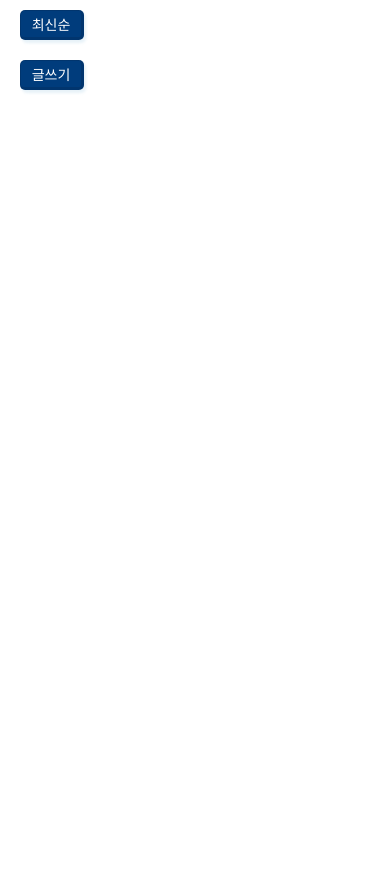
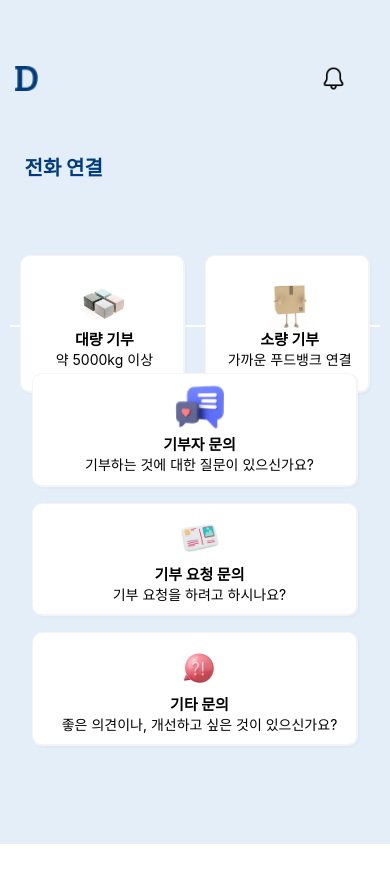
Before and after one commit to do-with/DoWith-fe, a React Native app: screen / in a window 390 px wide. Shown: the top 882 px of the page. Before the commit the page ends 844 px from the top, so only its background shows below. Built offline with nearby package versions, Linux system fonts and the light colour scheme.

Commit message:
create SecondCsPage(문의하기2), BoardList

```diff
--- a/components/Banner.js
+++ b/components/Banner.js
@@ -1,10 +1,11 @@
 import React from 'react';
-import { StyleSheet, View } from 'react-native';
+import { StyleSheet, View, Text } from 'react-native';
 // import {vw, vh} from 'react-native-viewport-units';
 
 export default function Banner(){
     return(
         <View style={styles.contentBanner}>
+            <Text>배너</Text>
         </View>
     );
 };
--- a/components/BasicBtn.js
+++ /dev/null
@@ -1,39 +0,0 @@
-import React from 'react';
-import { StyleSheet, Pressable, Text } from 'react-native';
-import { Variables } from './Variables';
-
-const BasicBtn = ({ onPress, title}) => {
-    return(
-        <Pressable
-            onPress={onPress}
-            style={(pressed) => [
-                styles.btnSm
-            ]}>
-            <Text style={{color: 'white'}}>{title}</Text>
-        </Pressable>
-    );
-};
-
-export default BasicBtn;
-
-const styles = StyleSheet.create({
-    btnSm: {
-        width: 64,
-        height: 30,
-        marginVertical: 10,
-        marginHorizontal: 20,
-        display: 'flex',
-        justifyContent: 'center',
-        alignItems: 'center',
-        color: 'white',
-        backgroundColor: Variables.btnColor,
-        borderTopWidth: 1,
-        borderRightWidth: 3,
-        borderBottomWidth: 3,
-        borderLeftWidth: 1,
-        borderStyle: 'solid',
-        borderColor: 'rgba(11, 14, 18, 0.13)',
-        boxShadow: '2px 3px 3px rgba(137, 189, 218, 0.2)',
-        borderRadius: 5,
-    }
-});
--- /dev/null
+++ b/components/BoardList.js
@@ -0,0 +1,63 @@
+import React from 'react';
+import { StyleSheet, View, Pressable, Text } from 'react-native';
+
+export const BoardList = ({}) => {
+    return(
+        <View style={[styles.csBoardList, styles.csBoardListBtn]}>
+            {/* 질문 글 개수만큼 Pressable 있어야 함 */}
+            <Pressable onPress={()=>navigation.push()}>
+                <View style={styles.boardListTitle}>
+                    <Text>질문 글 제목</Text>
+                    <Text>날짜</Text>
+                </View>
+                <View style={styles.boardListSubTitle}>
+                    <Text>이름</Text>
+                </View>
+            </Pressable>
+        </View>
+    );
+};
+
+const styles = StyleSheet.create({
+    csBoardList: {
+        display: 'flex',
+        flexDirection: 'column',
+        alignItems: 'center',
+        width: '100%',
+    },
+    csBoardListBtn: {
+        display: 'flex',
+        flexDirection: 'column',
+        justifyContent: 'space-around',
+        alignItems: 'center',
+        height: 103,
+        // width: '90%',
+        width: '93%',
+        marginBottom: '2%',
+        backgroundColor: '#FBFBFB',
+        borderWidth: 1,
+        borderColor: '#D6D6D6',
+        borderRadius: 8,
+        shadowColor: '#707070',
+        shadowOffset: {
+            width: 1.5,
+            height: 1.5,
+        },
+        shadowOpacity: 0.23,
+        shadowRadius: 0,
+        elevation: 1,
+    },
+    boardListTitle: {
+        width: '100%',
+        height: '28%',
+        display: 'flex',
+        marginTop: '2%',
+        flexDirection: 'column',
+    },
+    boardListSubTitle: {
+        width: '100%',
+        height: '28%',
+        display: 'flex',
+        justifyContent: 'flex-end',
+    },
+});
--- /dev/null
+++ b/components/BtnSm.js
@@ -0,0 +1,77 @@
+// import React from 'react';
+// import { Text } from 'react-native';
+// import styled, { css } from 'styled-components/native';
+
+// const StyledBtnSm = styled.Pressable`
+//     width: 64px;
+//     height: 30px;
+//     margin: 10px 20px;
+//     display: flex;
+//     justify-content: center;
+//     align-items: center;
+//     border-width: 1px 3px 3px 1px;
+//     border-style: solid;
+//     border-color: rgba(11, 14, 18, 0.13);
+//     box-shadow: 2px 3px 3px rgba(137, 189, 218, 0.2);
+//     border-radius: 5px;
+
+//     background: ${(props) => props.background || 'white'};
+//     color: ${(props) => props.color || 'black'};
+
+//     ${(props) =>
+//       props.primary &&
+//       css`
+//       color: white;
+//       background: navy;
+//       border-color: navy;
+//     `}
+// `;
+
+// export default function BtnSm({ title, background, color }) {
+//     return (
+//       <StyledBtnSm background={background} color={color}>
+//         <Text>{title}</Text>
+//       </StyledBtnSm>
+//     );
+// }
+
+
+
+import React from 'react';
+import { Text } from 'react-native';
+import styled, { css } from 'styled-components/native';
+
+const StyledBtnSm = styled.Pressable`
+    width: 64px;
+    height: 30px;
+    margin: 10px 20px;
+    display: flex;
+    justify-content: center;
+    align-items: center;
+
+    background: ${(props) => props.background || 'white'};
+    color: ${(props) => props.color || 'black'};
+
+    ${(props) =>
+      props.primary &&
+      css`
+      background: #003C7C;
+      border-style: solid;
+      border-color: rgba(11, 14, 18, 0.13);
+      box-shadow: 2px 3px 3px rgba(137, 189, 218, 0.2);
+      border-radius: 5px;
+    `}
+`;
+
+const StyledText = styled.Text`
+    color: ${(props) => props.color || 'black'};
+`;
+
+export default function BtnSm({ title, color, ...props }) {
+    return (
+      <StyledBtnSm {...props} >
+        <StyledText color={color}>{title}</StyledText>
+      </StyledBtnSm>
+    );
+}
+// border-width: 1px 3px 3px 1px;
--- a/screens/FirstCsPage.js
+++ b/screens/FirstCsPage.js
@@ -33,7 +33,7 @@ function FirstCsPage({ navigation }) {
             <View style={styles.csBoards}>
                 <View style={styles.csBoardsBtn}>
                     <TransImgBtn
-                        onPress={()=>navigation.navigate("NearByStore")}
+                        onPress={()=>navigation.push("SecondCsPage", {id: 1})}
                         url={require("../assets/donator-cs.png")}
                         title="기부자 문의"
                         subtitle="기부하는 것에 대한 질문이 있으신가요?"
@@ -41,7 +41,7 @@ function FirstCsPage({ navigation }) {
                 </View>
                 <View style={styles.csBoardsBtn}>
                     <TransImgBtn
-                        onPress={()=>navigation.navigate("NearByStore")}
+                        onPress={()=>navigation.push("SecondCsPage", {id: 2})}
                         url={require("../assets/donation-request-cs.png")}
                         title="기부 요청 문의"
                         subtitle="기부 요청을 하려고 하시나요?"
@@ -49,7 +49,7 @@ function FirstCsPage({ navigation }) {
                 </View>
                 <View style={styles.csBoardsBtn}>
                     <TransImgBtn
-                        onPress={()=>navigation.navigate("NearByStore")}
+                        onPress={()=>navigation.push("SecondCsPage", {id: 3})}
                         url={require("../assets/other-cs.png")}
                         title="기타 문의"
                         subtitle="좋은 의견이나, 개선하고 싶은 것이 있으신가요?"
--- a/screens/RootNavigator.js
+++ b/screens/RootNavigator.js
@@ -7,14 +7,14 @@ import KakaoLogin from "./KakaoLogin";
 import MainScreen from './MainScreen';
 import DonateScreen from './DonateScreen';
 import FirstCsPage from './FirstCsPage';
-import SecondCsPage from './SecondCsPage';
+import SecondCsPage from "./SecondCsPage";
 import NearByStore from './NearByStore';
 
 const Stack = createNativeStackNavigator();
 export default function RootNavigator() {
   return (
     <NavigationContainer>
-      <Stack.Navigator initialRouteName="SecondCsPage">
+      <Stack.Navigator initialRouteName="FirstCsPage">
         <Stack.Screen name="MainScreen" options={{headerShown:false}} component={MainScreen}/>
         <Stack.Screen name="DonateScreen" options={{headerShown: false}} component={DonateScreen}/>
         <Stack.Screen name="LoginScreen" options={{headerShown: false}} component={LoginScreen} />
--- a/screens/SecondCsPage.js
+++ b/screens/SecondCsPage.js
@@ -1,22 +1,31 @@
-import { StyleSheet, View, Text, Pressable, Image } from "react-native";
+import { StyleSheet, View, ScrollView, Text} from "react-native";
 import ScreenHeader from "../components/ScreenHeader";
-import BasicBtn from "../components/BasicBtn";
+import BtnSm from "../components/BtnSm";
+import { BoardList } from "../components/BoardList";
 
-export default function SecondCsPage({ navigation }) {
+function SecondCsPage({ navigation, route }) {
   return (
     <View style={styles.joinBody}>
-        {/* <ScreenHeader /> */}
+        <ScreenHeader />
         <View style={styles.csSecondPageContent}>
-            <View>
-                <BasicBtn style={styles.whiteText} title="최신순" />
-                <BasicBtn title="글쓰기" />
-            </View>
-            <View style={styles.csBoardList}>
-            </View>
+            <ScrollView>
+                <View style={styles.btnSmView}>
+                    <BtnSm primary title="최신순" color="white"/>
+                    <BtnSm title="글쓰기" />
+                </View>
+
+                <View style={styles.boardListView}>
+                    {/* <BoardList /> 컴포넌트 사용 */}
+                    <Text>id: {route.params.id}</Text>
+                    <BoardList />
+                </View>
+            </ScrollView>
         </View>
     </View>
   );
 }
+
+export default SecondCsPage;
 
 const styles = StyleSheet.create({
     joinBody: {
@@ -24,11 +33,16 @@ const styles = StyleSheet.create({
         height: '100%',
         backgroundColor: 'white',
         overflow: 'hidden',
-        position: '',
     },
     csSecondPageContent: {
         width: '100%',
         height: '100%',
+        top: '15%',
+    },
+    btnSmView: {
+        display: 'flex',
+        flexDirection: 'row',
+        justifyContent: 'space-between',
     },
     csBoardList: {
         display: 'flex',
@@ -36,7 +50,12 @@ const styles = StyleSheet.create({
         alignItems: 'center',
         width: '100%',
     },
-    whiteText: {
-        color: 'white',
+    white: {
+        backgroundColor: 'rgb(255 255 255 / 76%)',
+        color: 'black',
+    },
+    boardListView: {
+        justifyContent: 'center',
+        alignItems: 'center',
     }
 });
```
Also changed, not shown: components/NavBottom.js (+0 -19 lines), package.json (+6 -3 lines), babel.config.js (line endings or trailing spaces), screens/MainScreen.js (line endings or trailing spaces), 1 other file (tests, documents, lock files or other folders).
